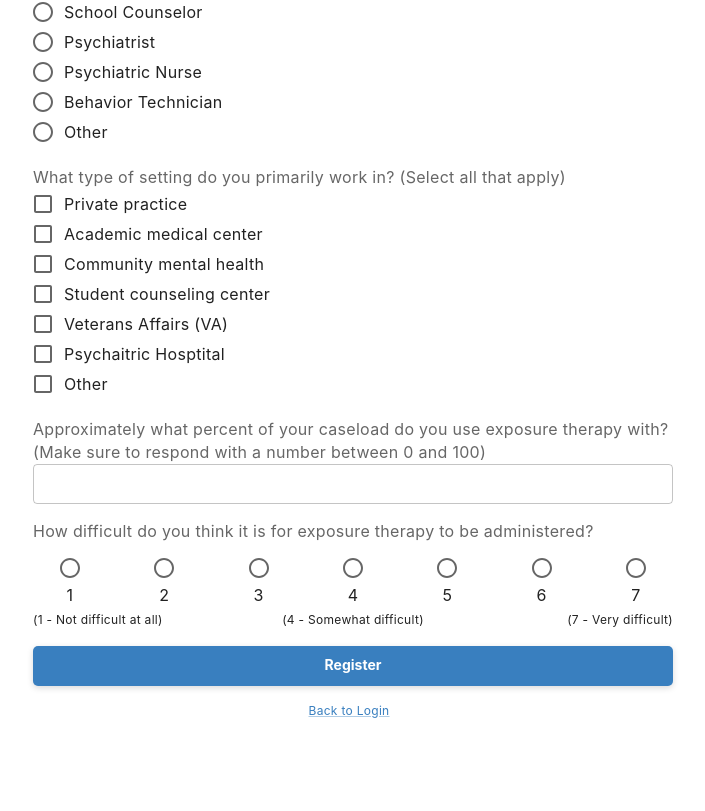
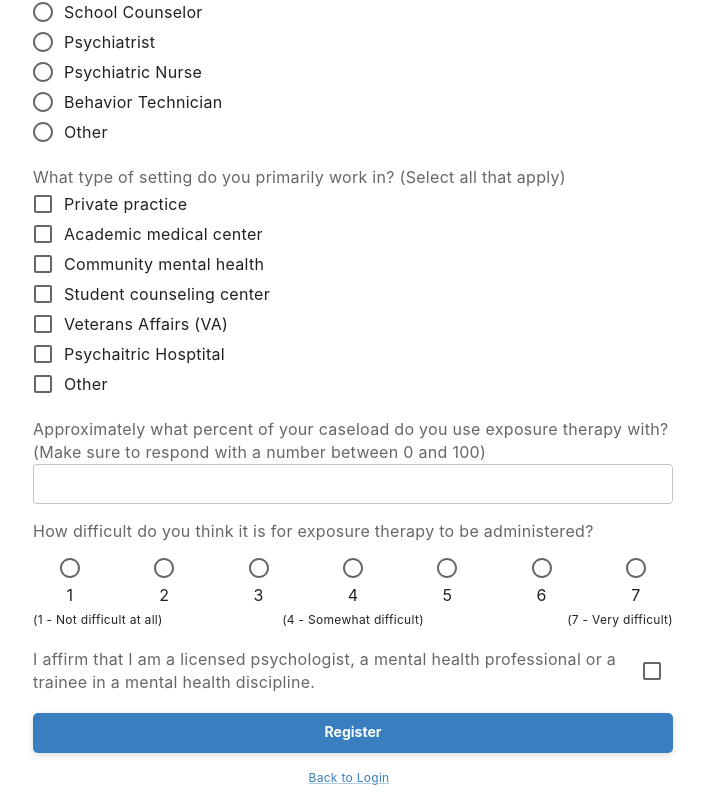
Before and after one commit to hack4impact-upenn/exposurepedia, a React (Create React App) app in the folder client/: page /register in a window 1280 px wide. Shown: the part 570-1381 px from the top of the page, without its empty margins (287-992 px from the left). Before the commit the page ends 1314 px from the top, so only its background shows below. Built offline with nearby package versions, Linux system fonts and the light colour scheme; no server answers; a web font is replaced by a local one.

Commit message:
small changes

```diff
--- a/client/src/Authentication/RegisterPage.tsx
+++ b/client/src/Authentication/RegisterPage.tsx
@@ -85,6 +85,7 @@ function RegisterPage() {
     percentCaseload: false,
     difficulty: false,
     alert: false,
+    signed: false,
   };
   const defaultErrorMessages = {
     firstName: '',
@@ -101,11 +102,13 @@ function RegisterPage() {
     percentCaseload: '',
     difficulty: '',
     alert: '',
+    signed: '',
   };
   type ValueType = keyof typeof values;
 
   // State values and hooks
   const [values, setValueState] = useState(defaultValues);
+  const [signed, setSigned] = useState(false);
   const [showError, setShowErrorState] = useState(defaultShowErrors);
   const [errorMessage, setErrorMessageState] = useState(defaultErrorMessages);
   const [alertTitle, setAlertTitle] = useState('Error');
@@ -228,6 +231,11 @@ function RegisterPage() {
     if (values.settings.Other && !values.settingOther) {
       setErrorMessage('settingOther', InputErrorMessage.MISSING_INPUT);
       setShowError('settingOther', true);
+      isValid = false;
+    }
+    if (!signed) {
+      setErrorMessage('signed', InputErrorMessage.MISSING_INPUT);
+      setShowError('signed', true);
       isValid = false;
     }
 
@@ -566,6 +574,23 @@ function RegisterPage() {
                   </Typography>
                 </Grid>
               </Grid>
+              <br />
+              <Grid item width="1">
+                <FormControl error={showError.signed}>
+                  <div style={{ display: 'flex', flexDirection: 'row' }}>
+                    <FormLabel>
+                      I affirm that I am a licensed psychologist, a mental
+                      health professional or a trainee in a mental health
+                      discipline.
+                    </FormLabel>
+                    <Checkbox
+                      checked={signed}
+                      onChange={() => setSigned(!signed)}
+                    />
+                  </div>
+                  <FormHelperText>{errorMessage.signed}</FormHelperText>
+                </FormControl>
+              </Grid>
             </FormControl>
           </Grid>
           <Grid item container justifyContent="center">
--- a/client/src/Contact/ContactPage.tsx
+++ b/client/src/Contact/ContactPage.tsx
@@ -22,7 +22,7 @@ import { contact } from './api';
  */
 function ContactPage() {
   const bottomTextValue =
-    'Note: If you have a resource you would like added to The Exposurepedia, please use the Submit Resources form, not this page! If you would like to provide feedback about the site or contact us for another reason, please do so above. Name and email address are not required, but we cannot respond unless you provide an email. If you would like to be contacted once the resources have been made public, note that above, and be sure to include your email.';
+    'Note: If you have a resource you would like added to The Exposurepedia, please use the Submit Resources form, not this page! If you would like to provide feedback about the site or contact us for another reason, please do so above. If you would like to be contacted once the resources have been made public, note that above, and be sure to include your email.';
 
   // Default values for state
   const defaultValues = {
```
